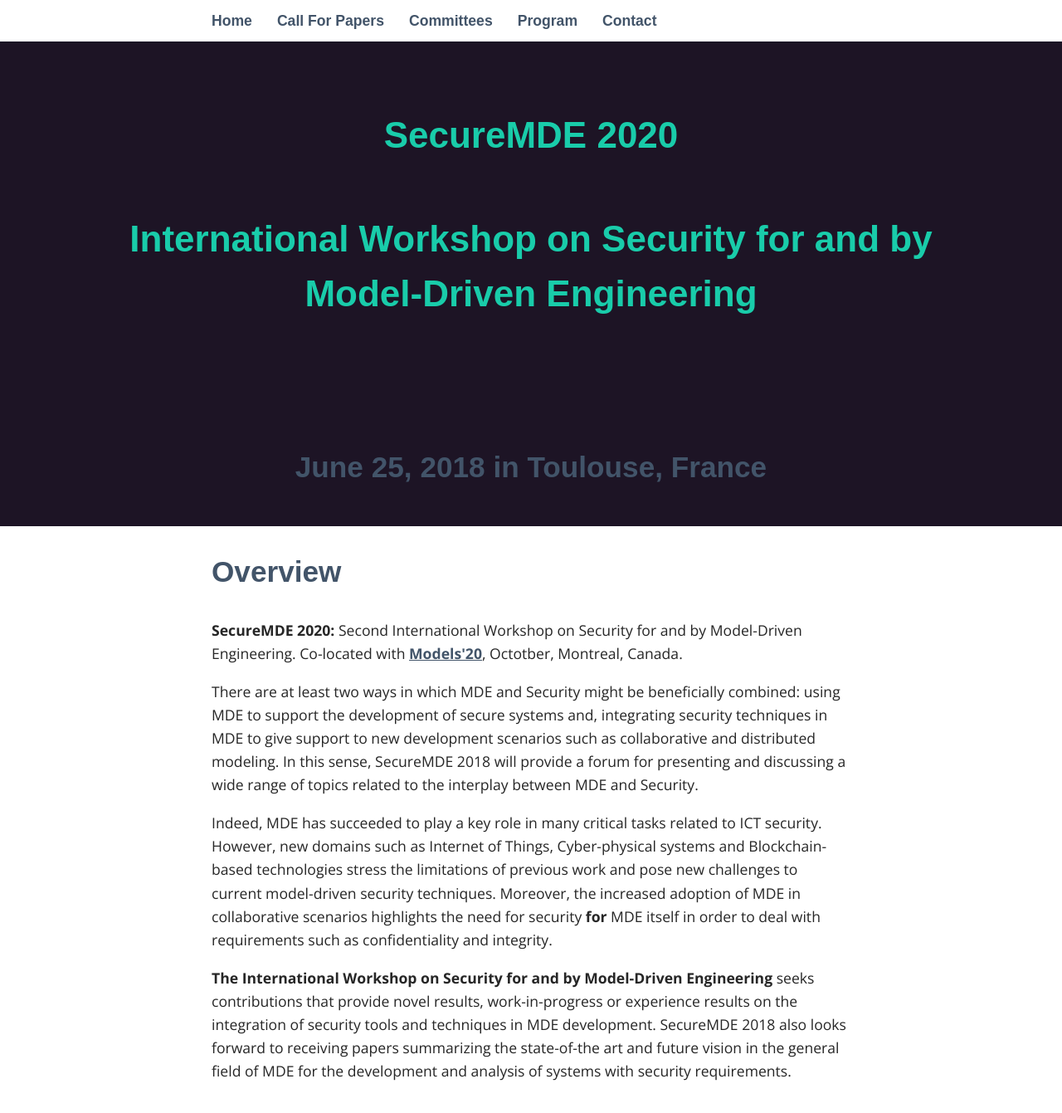
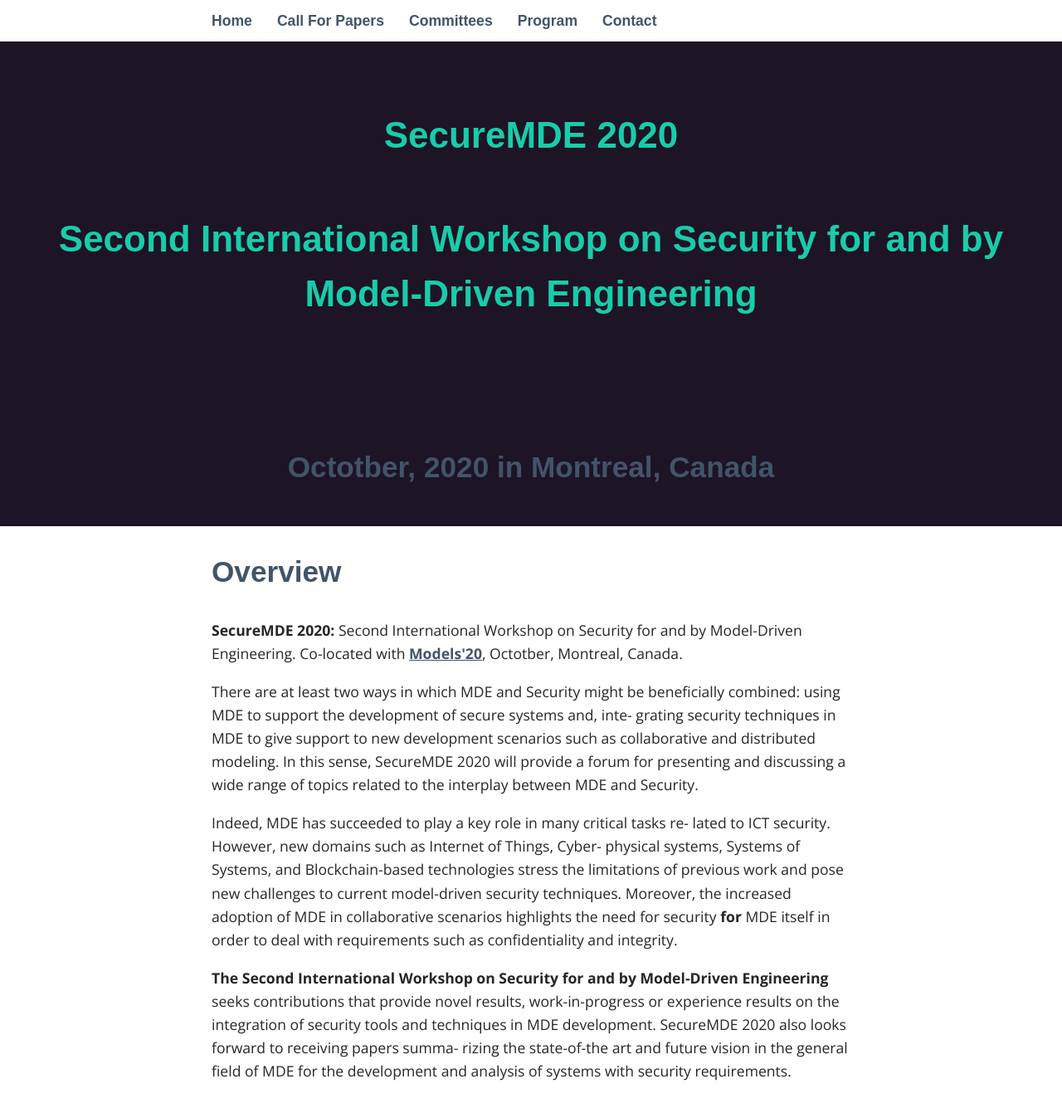
Before and after one commit to modelia/secure-mde-workshop, a Jekyll site: the page built from index.html, in a window 1280 px wide and 1400 px high. Shown: the top 1341 px of the window at 83% size. Built offline with Jekyll 4.4.1, drawn with Linux system fonts in a browser that asks for light colours; some web fonts are replaced.

Commit message:
updating to 2020

```diff
--- a/_includes/header.html
+++ b/_includes/header.html
@@ -15,9 +15,9 @@
 
 <header>
 	<p><h1>{{ site.title }}<br>
-        <h1>International Workshop on Security for and by<br>
-	Model-Driven Engineering</h1></p>
+        <h1>Second International Workshop on Security for
+and by Model-Driven Engineering</h1></p>
 	<br>
 	<br>
-	<h2>June 25, 2018 in Toulouse, France</h2>
+	<h2>Octotber, 2020 in Montreal, Canada</h2>
 </header>
--- a/index.html
+++ b/index.html
@@ -5,32 +5,29 @@
 <H2>Overview</H2>
 
 <b>SecureMDE 2020:</b> Second International Workshop on Security for
-and by Model-Driven Engineering. Co-located with <a href="http://www.staf2018.fr/">Models'20</a>, Octotber,
+and by Model-Driven Engineering. Co-located with <a href="http://www.modelsconference.org/">Models'20</a>, Octotber,
 Montreal, Canada.
-
-
-
 
 
 <p>
 There are at least two ways in which MDE and Security might be beneficially
-combined: using MDE to support the development of secure systems and,
-integrating security techniques in MDE to give support to new development
-scenarios such as collaborative and distributed modeling. In this sense, SecureMDE 2018
-will provide a forum for presenting and discussing a wide range of topics
-related to the interplay between MDE and Security. </p>
+combined: using MDE to support the development of secure systems and, inte-
+grating security techniques in MDE to give support to new development scenarios
+such as collaborative and distributed modeling. In this sense, SecureMDE 2020
+will provide a forum for presenting and discussing a wide range of topics related
+to the interplay between MDE and Security.</p>
 
-<p>Indeed, MDE has succeeded to play a key role in many critical tasks related to
-ICT security. However, new domains such as Internet of Things, Cyber-physical
-systems and Blockchain-based technologies stress the limitations of previous
-work and pose new challenges to current model-driven security techniques.
-Moreover, the increased adoption of MDE in collaborative scenarios highlights
-the need for security <b>for</b> MDE itself in order to deal with requirements
-such as confidentiality and integrity.</p>
+<p> Indeed, MDE has succeeded to play a key role in many critical tasks re-
+lated to ICT security. However, new domains such as Internet of Things, Cyber-
+physical systems, Systems of Systems, and Blockchain-based technologies stress
+the limitations of previous work and pose new challenges to current model-driven
+security techniques. Moreover, the increased adoption of MDE in collaborative
+scenarios highlights the need for security <b>for</b> MDE itself in order to deal with
+requirements such as confidentiality and integrity.</p>
 
-<p> <b>The International Workshop on Security for and by Model-Driven Engineering</b> seeks contributions that provide novel results,  work-in-progress
-or experience results on the integration of security tools and techniques in MDE
-development. SecureMDE 2018 also looks forward to receiving papers summarizing the
-state-of-the art and future vision in the general field of MDE for the
-development and analysis of systems with security requirements.
-</p>
+<p> <b> The Second International Workshop on Security for and by Model-Driven
+Engineering</b> seeks contributions that provide novel results, work-in-progress or
+experience results on the integration of security tools and techniques in MDE
+development. SecureMDE 2020 also looks forward to receiving papers summa-
+rizing the state-of-the art and future vision in the general field of MDE for the
+development and analysis of systems with security requirements.</p>
```
